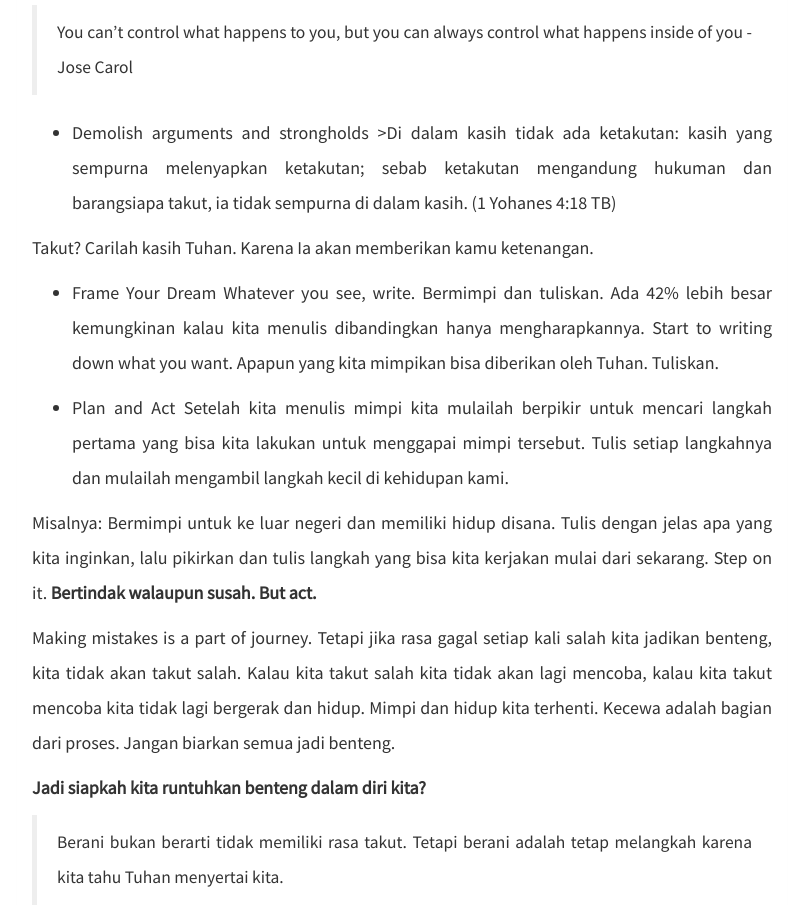
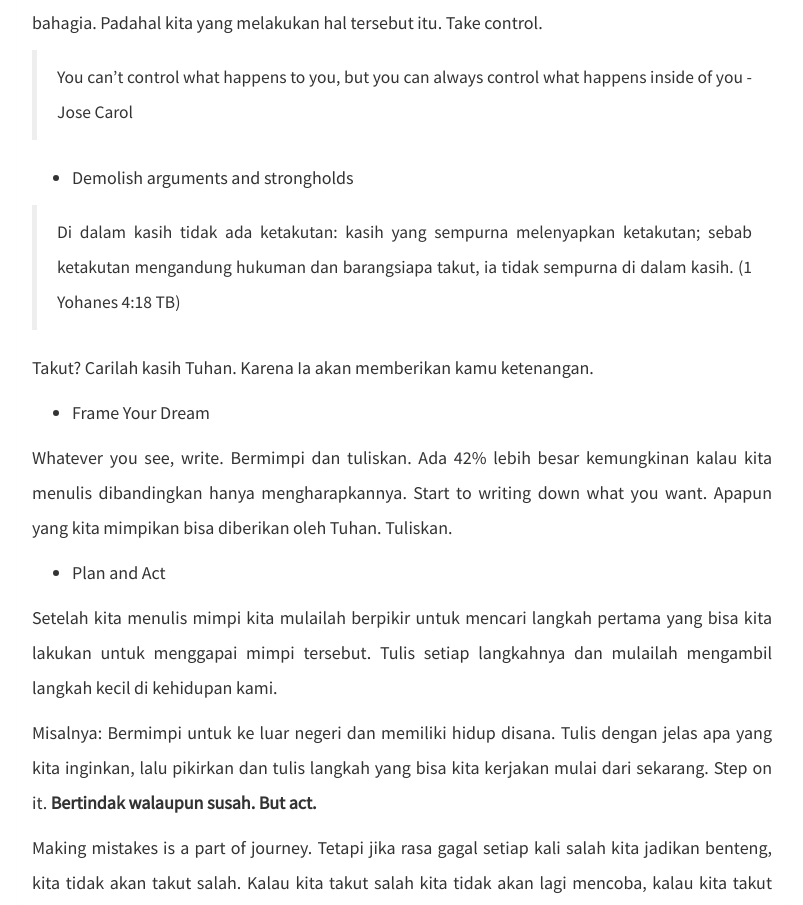
Before and after one commit to eminartiys/eminartiys.github.io, a plain HTML site: page blog/treasure-women-conf-2019-byjosecarol/index.html in a window 1280 px wide. Shown: the part 5274-6179 px from the top of the page, without its empty margins (238-1041 px from the left). Drawn offline with nearby package versions, Linux system fonts and the light colour scheme.

Commit message:
fix: post

```diff
--- a/blog/treasure-women-conf-2019-byjosecarol/index.html
+++ b/blog/treasure-women-conf-2019-byjosecarol/index.html
@@ -131,9 +131,10 @@ Be brave to be who you are</p>
 <h4 id="jadi-apa-yang-perlu-kamu-lakukan">Jadi apa yang perlu kamu lakukan</h4>
 
 <ul>
-<li>Captive every thought
-Taklukkan pikiranmu. Benteng terbentuk dari apa yang kamu pikirkan. Satu persatu pikiran buruk akan membangun benteng. Jiwa dan hati yang cidera sama kayak kaki yang cidera. Harus ditangani biar sembuh. Filter pikiran yang harus engkau pikirkan. Hati-hati dengan pikiranmu. Karena setiap kita berpikir kita sedang memberi makan pikiran kita. Jika kita memikirkan hal yang baik, harapan, mimpi, maka tentu saja kita memberi makan yang baik, sebaliknya jika kita memikirkan hal yang buruk, sama saja seperti kita memberi makan yang buruk kepada pikiran kita.</li>
+<li>Captive every thought</li>
 </ul>
+
+<p>Taklukkan pikiranmu. Benteng terbentuk dari apa yang kamu pikirkan. Satu persatu pikiran buruk akan membangun benteng. Jiwa dan hati yang cidera sama kayak kaki yang cidera. Harus ditangani biar sembuh. Filter pikiran yang harus engkau pikirkan. Hati-hati dengan pikiranmu. Karena setiap kita berpikir kita sedang memberi makan pikiran kita. Jika kita memikirkan hal yang baik, harapan, mimpi, maka tentu saja kita memberi makan yang baik, sebaliknya jika kita memikirkan hal yang buruk, sama saja seperti kita memberi makan yang buruk kepada pikiran kita.</p>
 
 <blockquote>
 <p>Janganlah kamu menjadi serupa dengan dunia ini, tetapi berubahlah oleh pembaharuan budimu, sehingga kamu dapat membedakan manakah kehendak Allah: apa yang baik, yang berkenan kepada Allah dan yang sempurna. (Roma 12:2 TB)</p>
@@ -158,19 +159,26 @@ Taklukkan pikiranmu. Benteng terbentuk dari apa yang kamu pikirkan. Satu persatu
 </blockquote>
 
 <ul>
-<li>Demolish arguments and strongholds
-&gt;Di dalam kasih tidak ada ketakutan: kasih yang sempurna melenyapkan ketakutan; sebab ketakutan mengandung hukuman dan barangsiapa takut, ia tidak sempurna di dalam kasih. (1 Yohanes 4:18 TB)</li>
+<li>Demolish arguments and strongholds</li>
 </ul>
+
+<blockquote>
+<p>Di dalam kasih tidak ada ketakutan: kasih yang sempurna melenyapkan ketakutan; sebab ketakutan mengandung hukuman dan barangsiapa takut, ia tidak sempurna di dalam kasih. (1 Yohanes 4:18 TB)</p>
+</blockquote>
 
 <p>Takut? Carilah kasih Tuhan. Karena Ia akan memberikan kamu ketenangan.</p>
 
 <ul>
-<li><p>Frame Your Dream
-Whatever you see, write. Bermimpi dan tuliskan. Ada 42% lebih besar kemungkinan kalau kita menulis dibandingkan hanya mengharapkannya. Start to writing down what you want. Apapun yang kita mimpikan bisa diberikan oleh Tuhan. Tuliskan.</p></li>
+<li>Frame Your Dream</li>
+</ul>
 
-<li><p>Plan and Act
-Setelah kita menulis mimpi kita mulailah berpikir untuk mencari langkah pertama yang bisa kita lakukan untuk menggapai mimpi tersebut. Tulis setiap langkahnya dan mulailah mengambil langkah kecil di kehidupan kami.</p></li>
+<p>Whatever you see, write. Bermimpi dan tuliskan. Ada 42% lebih besar kemungkinan kalau kita menulis dibandingkan hanya mengharapkannya. Start to writing down what you want. Apapun yang kita mimpikan bisa diberikan oleh Tuhan. Tuliskan.</p>
+
+<ul>
+<li>Plan and Act</li>
 </ul>
+
+<p>Setelah kita menulis mimpi kita mulailah berpikir untuk mencari langkah pertama yang bisa kita lakukan untuk menggapai mimpi tersebut. Tulis setiap langkahnya dan mulailah mengambil langkah kecil di kehidupan kami.</p>
 
 <p>Misalnya:
 Bermimpi untuk ke luar negeri dan memiliki hidup disana. Tulis dengan jelas apa yang kita inginkan, lalu pikirkan dan tulis langkah yang bisa kita kerjakan mulai dari sekarang. Step on it. <strong>Bertindak walaupun susah. But act.</strong></p>
```
